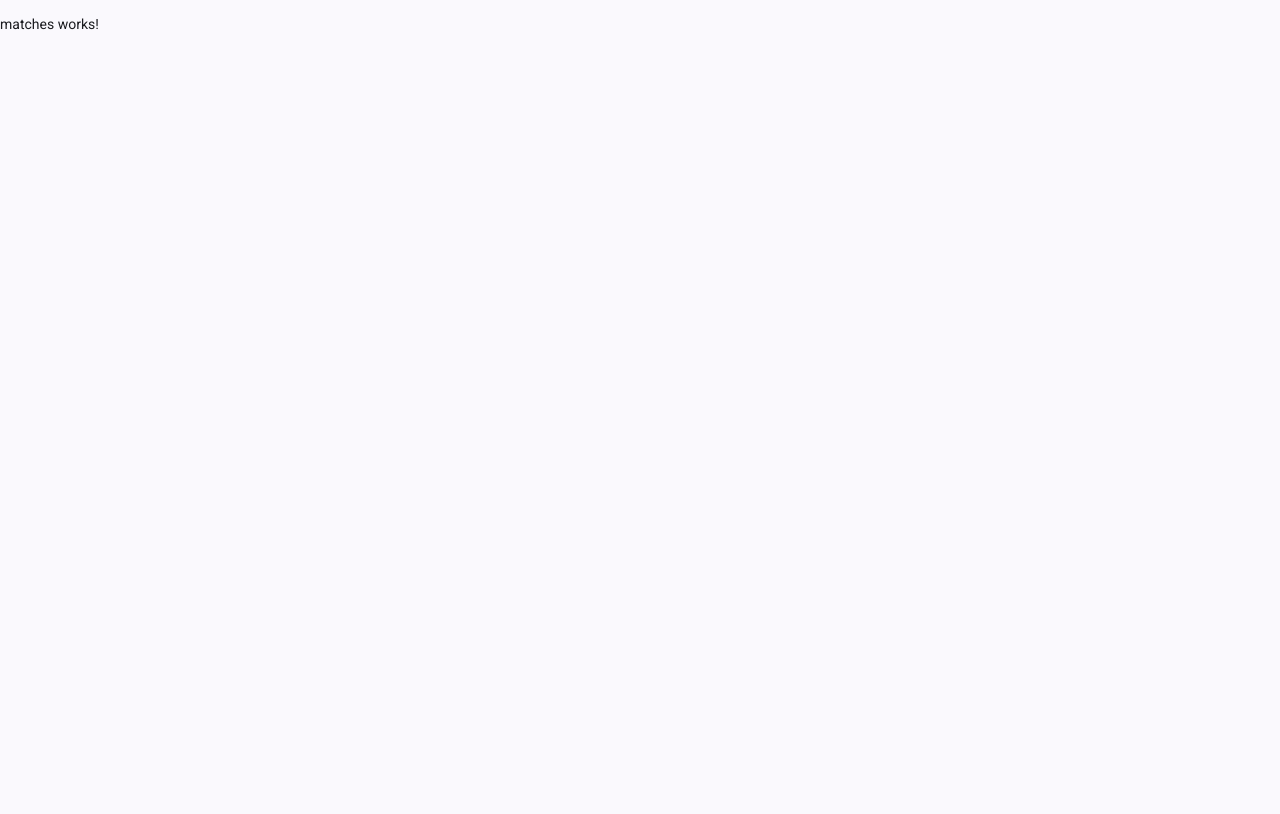
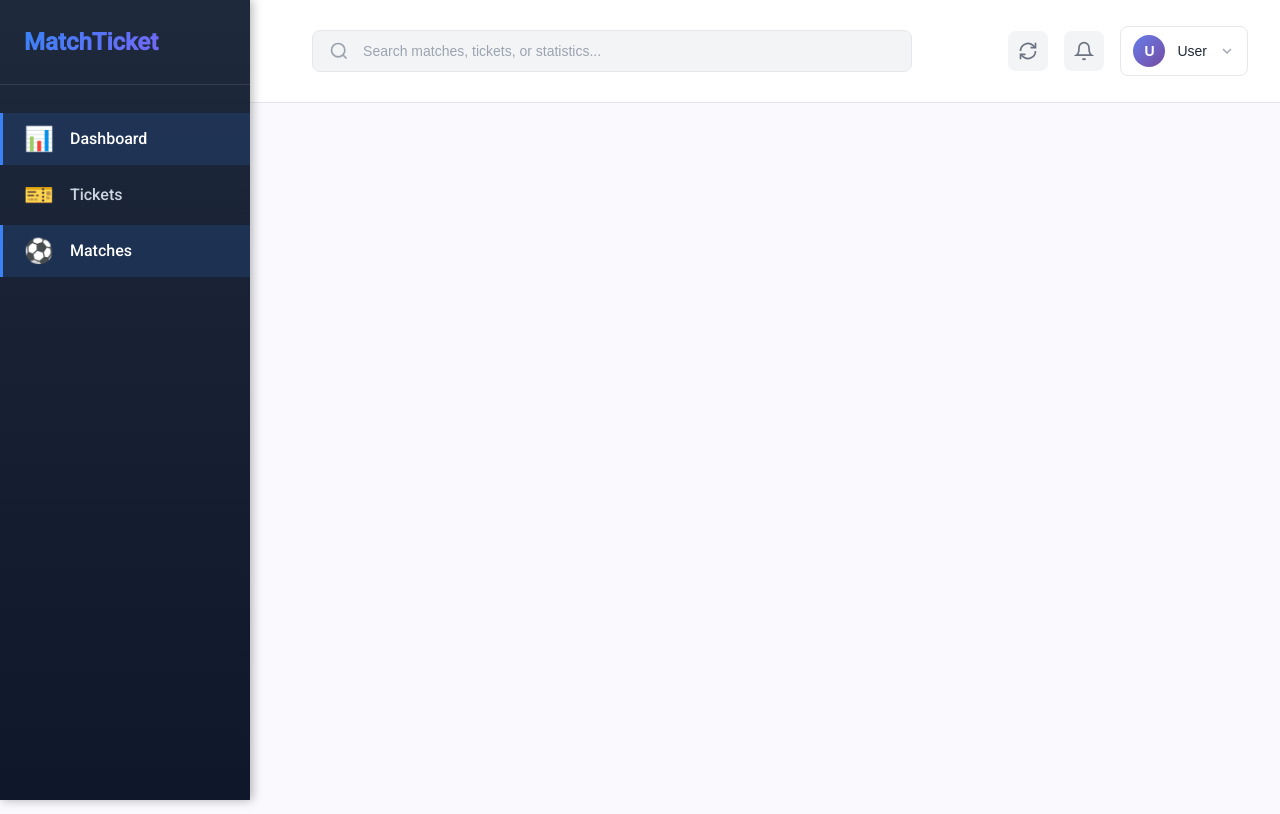
Before and after one commit to anesmeftah/MatchTicket, an Angular app: page /dashboard/matches in a window 1280 px wide. Built offline with nearby package versions, Linux system fonts and the light colour scheme.

Commit message:
feat: update matches and tickets pages to include sidebar and topbar components

```diff
--- a/src/app/pages/matches/matches.html
+++ b/src/app/pages/matches/matches.html
@@ -1 +1,6 @@
-<p>matches works!</p>
+<app-sidebar></app-sidebar>
+<app-topbar></app-topbar>
+
+<div class="content">
+  <h1>Matches Page</h1>
+</div>
--- a/src/app/pages/matches/matches.ts
+++ b/src/app/pages/matches/matches.ts
@@ -1,8 +1,10 @@
 import { Component } from '@angular/core';
+import { Sidebar } from '../../components/sidebar/sidebar';
+import { TopbarComponent } from '../../components/topbar/topbar';
 
 @Component({
   selector: 'app-matches',
-  imports: [],
+  imports: [Sidebar , TopbarComponent],
   templateUrl: './matches.html',
   styleUrl: './matches.css',
 })
--- a/src/app/pages/tickets/tickets.html
+++ b/src/app/pages/tickets/tickets.html
@@ -1 +1,6 @@
-<p>tickets works!</p>
+<app-sidebar></app-sidebar>
+<app-topbar></app-topbar>
+
+<div class="content">
+  <h1>Tickets Page</h1>
+</div>
--- a/src/app/pages/tickets/tickets.ts
+++ b/src/app/pages/tickets/tickets.ts
@@ -1,8 +1,11 @@
 import { Component } from '@angular/core';
+import { Sidebar } from '../../components/sidebar/sidebar';
+import { TopbarComponent } from '../../components/topbar/topbar';
+import { StatisticsCards } from '../../components/statistics-cards/statistics-cards';
 
 @Component({
   selector: 'app-tickets',
-  imports: [],
+  imports: [Sidebar , TopbarComponent],
   templateUrl: './tickets.html',
   styleUrl: './tickets.css',
 })
```
